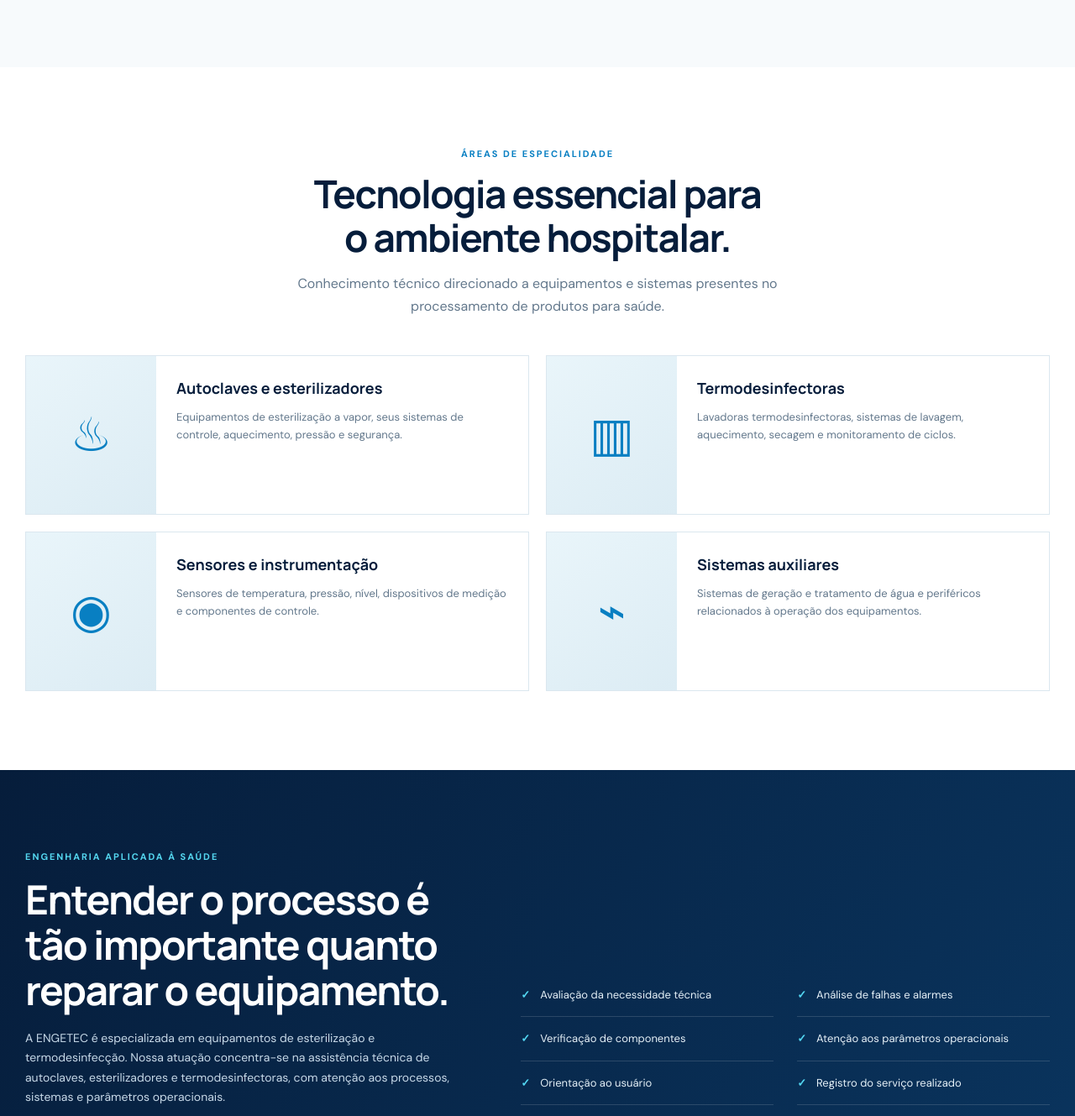
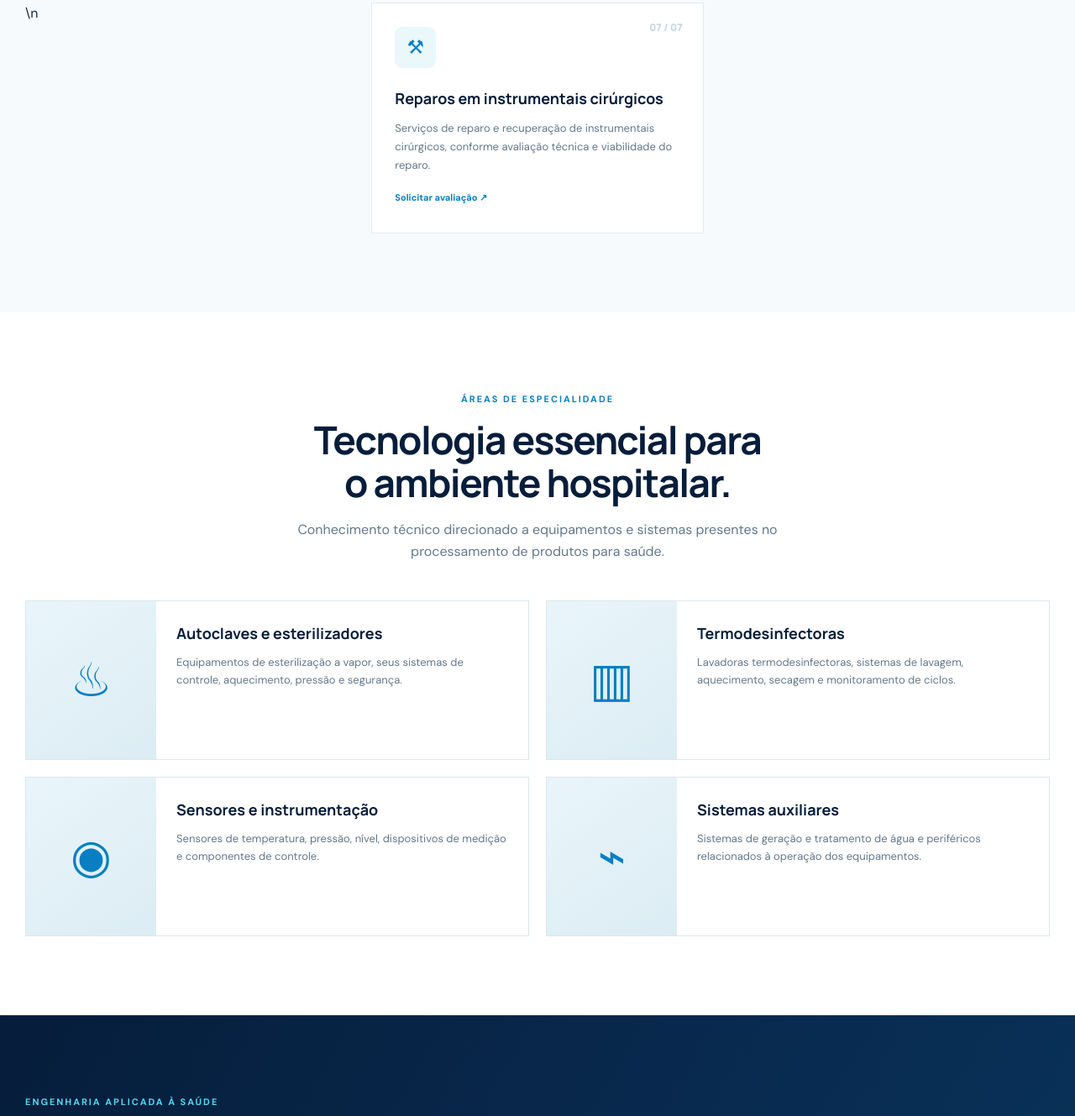
Before and after one commit to maykonmoliveira-cpu/Engetec-site, a plain HTML site: page index.html in a window 1280 px wide. Shown: the part 1867-3196 px from the top of the page at 84% size. Drawn offline with Linux system fonts and the light colour scheme.

Commit message:
Inclui reparos em instrumentais cirúrgicos nos serviços ENGETEC

```diff
--- a/index.html
+++ b/index.html
@@ -48,7 +48,7 @@ footer{background:#04152c;color:#9eb4c7;padding:35px 0 22px}.footmain{display:fl
 <article class="service"><span class="num">03 / 06</span><div class="serviceicon">♨</div><h3>Instalação e configuração</h3><p>Apoio técnico na instalação, parametrização e verificação inicial conforme especificações aplicáveis.</p><a href="#contato">Falar com a ENGETEC ↗</a></article>
 <article class="service"><span class="num">04 / 06</span><div class="serviceicon">⌕</div><h3>Diagnóstico de falhas</h3><p>Análise de sensores, controles, circuitos, alarmes e comportamento dos ciclos operacionais.</p><a href="#contato">Solicitar avaliação ↗</a></article>
 <article class="service"><span class="num">05 / 06</span><div class="serviceicon">▤</div><h3>Verificações técnicas</h3><p>Apoio na avaliação de parâmetros e componentes relacionados ao desempenho do equipamento.</p><a href="#contato">Consultar atendimento ↗</a></article>
-<article class="service"><span class="num">06 / 06</span><div class="serviceicon">✚</div><h3>Orientação e suporte</h3><p>Orientações de uso, cuidados de rotina e direcionamento técnico conforme a necessidade apresentada.</p><a href="#contato">Falar com a ENGETEC ↗</a></article>
+<article class="service"><span class="num">06 / 07</span><div class="serviceicon">✚</div><h3>Orientação e suporte</h3><p>Orientações de uso, cuidados de rotina e direcionamento técnico conforme a necessidade apresentada.</p><a href="#contato">Falar com a ENGETEC ↗</a></article>\n<article class="service"><span class="num">07 / 07</span><div class="serviceicon">⚒</div><h3>Reparos em instrumentais cirúrgicos</h3><p>Serviços de reparo e recuperação de instrumentais cirúrgicos, conforme avaliação técnica e viabilidade do reparo.</p><a href="#contato">Solicitar avaliação ↗</a></article>
 </div></div></section>
 <section class="equipment" id="equipamentos"><div class="container"><div class="centerhead"><div class="eyebrow">Áreas de especialidade</div><h2>Tecnologia essencial para<br>o ambiente hospitalar.</h2><p>Conhecimento técnico direcionado a equipamentos e sistemas presentes no processamento de produtos para saúde.</p></div><div class="equipmentgrid">
 <article class="equip"><div class="equipart">♨</div><div class="equipbody"><h3>Autoclaves e esterilizadores</h3><p>Equipamentos de esterilização a vapor, seus sistemas de controle, aquecimento, pressão e segurança.</p></div></article>
@@ -56,7 +56,7 @@ footer{background:#04152c;color:#9eb4c7;padding:35px 0 22px}.footmain{display:fl
 <article class="equip"><div class="equipart">◉</div><div class="equipbody"><h3>Sensores e instrumentação</h3><p>Sensores de temperatura, pressão, nível, dispositivos de medição e componentes de controle.</p></div></article>
 <article class="equip"><div class="equipart">⌁</div><div class="equipbody"><h3>Sistemas auxiliares</h3><p>Sistemas de geração e tratamento de água e periféricos relacionados à operação dos equipamentos.</p></div></article>
 </div></div></section>
-<section class="expertise" id="especialidade"><div class="container expertgrid"><div><div class="eyebrow">Engenharia aplicada à saúde</div><h2>Entender o processo é tão importante quanto reparar o equipamento.</h2><p>A ENGETEC é especializada em equipamentos de esterilização e termodesinfecção. Nossa atuação concentra-se na assistência técnica de autoclaves, esterilizadores e termodesinfectoras, com atenção aos processos, sistemas e parâmetros operacionais.</p><p>O atendimento começa pela compreensão da necessidade, passa pela avaliação técnica e segue conforme o escopo acordado com o cliente.</p><a class="button" href="#contato">Converse com a equipe ↗</a></div><div><div class="checklist"><div class="check"><b>✓</b> Avaliação da necessidade técnica</div><div class="check"><b>✓</b> Análise de falhas e alarmes</div><div class="check"><b>✓</b> Verificação de componentes</div><div class="check"><b>✓</b> Atenção aos parâmetros operacionais</div><div class="check"><b>✓</b> Orientação ao usuário</div><div class="check"><b>✓</b> Registro do serviço realizado</div></div></div></div></section>
+<section class="expertise" id="especialidade"><div class="container expertgrid"><div><div class="eyebrow">Engenharia aplicada à saúde</div><h2>Entender o processo é tão importante quanto reparar o equipamento.</h2><p>A ENGETEC é especializada em equipamentos de esterilização e termodesinfecção. Nossa atuação concentra-se na assistência técnica de autoclaves, esterilizadores e termodesinfectoras, com atenção aos processos, sistemas e parâmetros operacionais. Também realizamos reparos em instrumentais cirúrgicos, contribuindo para a conservação e a disponibilidade desses materiais.</p><p>O atendimento começa pela compreensão da necessidade, passa pela avaliação técnica e segue conforme o escopo acordado com o cliente.</p><a class="button" href="#contato">Converse com a equipe ↗</a></div><div><div class="checklist"><div class="check"><b>✓</b> Avaliação da necessidade técnica</div><div class="check"><b>✓</b> Análise de falhas e alarmes</div><div class="check"><b>✓</b> Verificação de componentes</div><div class="check"><b>✓</b> Atenção aos parâmetros operacionais</div><div class="check"><b>✓</b> Orientação ao usuário</div><div class="check"><b>✓</b> Registro do serviço realizado</div></div></div></div></section>
 <section class="workflow" id="empresa"><div class="container"><div class="centerhead"><div class="eyebrow">Como trabalhamos</div><h2>Atendimento técnico com etapas claras.</h2><p>Um processo organizado para compreender a demanda e alinhar o serviço às necessidades de cada instituição.</p></div><div class="steps"><article class="step"><span>ETAPA 01</span><h3>Entendimento</h3><p>Recebemos as informações do equipamento, da falha e da necessidade apresentada.</p></article><article class="step"><span>ETAPA 02</span><h3>Avaliação</h3><p>Levantamos as condições técnicas e identificamos os pontos que precisam de atenção.</p></article><article class="step"><span>ETAPA 03</span><h3>Alinhamento</h3><p>Definimos o escopo do atendimento e as ações recomendadas para aprovação.</p></article><article class="step"><span>ETAPA 04</span><h3>Execução</h3><p>Realizamos o serviço acordado e transmitimos as orientações pertinentes.</p></article></div></div></section>
 <section class="cta" id="contato"><div class="container"><div class="ctabox"><div><div class="eyebrow" style="color:#62dff5">Fale com a ENGETEC</div><h2>Seu equipamento precisa de atenção técnica?</h2><p>Entre em contato e apresente sua necessidade. Vamos entender como podemos ajudar.</p></div><div class="ctactions"><a class="button" href="https://wa.me/5547992394551?text=Ol%C3%A1%2C%20gostaria%20de%20solicitar%20atendimento%20t%C3%A9cnico%20da%20ENGETEC." target="_blank" rel="noopener">Solicitar atendimento ↗</a><a class="button outline" href="mailto:engetechospitalar@gmail.com">Enviar e-mail ↗</a></div></div><div class="contactdetails" style="margin-top:22px"><div class="contactcard"><div class="serviceicon">✆</div><div><b>WhatsApp / Telefone</b><a href="tel:+5547992394551">(47) 99239-4551</a></div></div><div class="contactcard"><div class="serviceicon">✉</div><div><b>E-mail</b><a href="mailto:engetechospitalar@gmail.com">engetechospitalar@gmail.com</a></div></div></div></div></section>
 </main>
```
